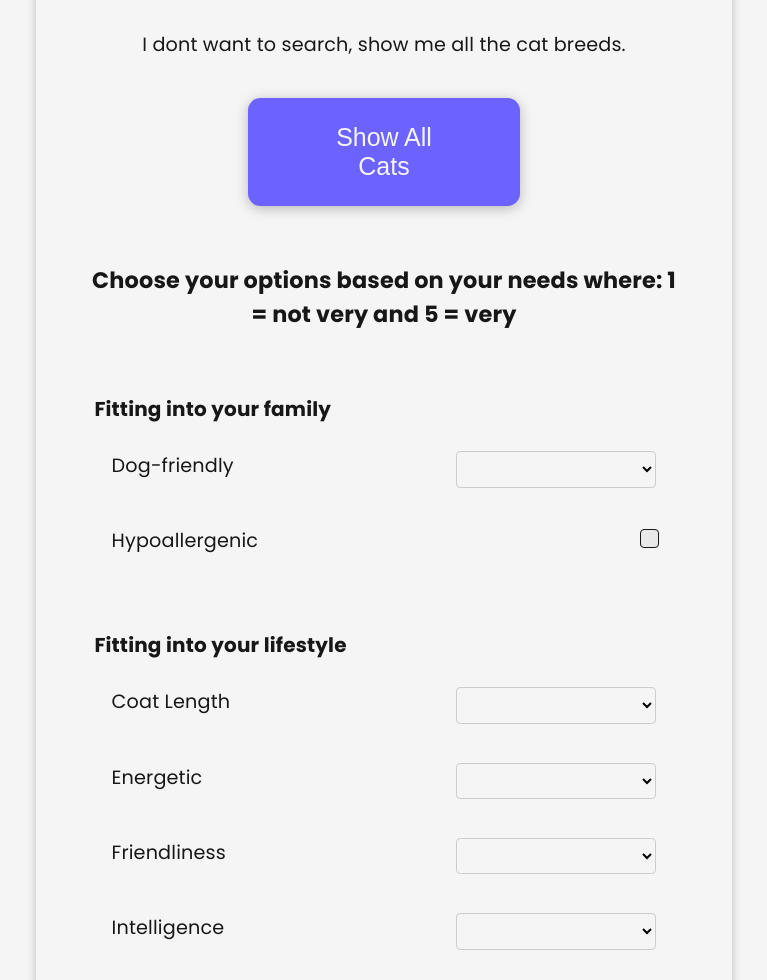
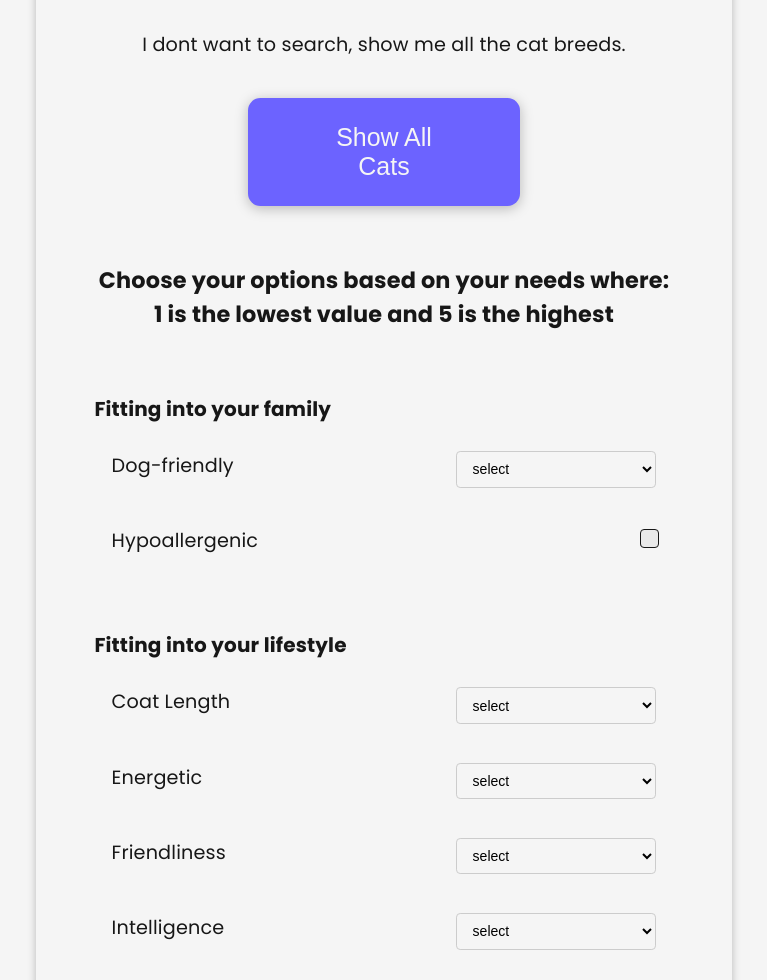
Before and after one commit to Junior-Developer-Group/cat-match, a plain HTML site: page index.html in a window 1280 px wide. Shown: the part 1399-2379 px from the top of the page, without its empty margins (256-1023 px from the left). Drawn offline with nearby package versions, Linux system fonts and the light colour scheme.

Commit message:
adding to index.html

```diff
--- a/index.html
+++ b/index.html
@@ -73,14 +73,16 @@
         </div>
       </fieldset>
       <p class="formInstructions">
-        Choose your options based on your needs where: 1 = not very and 5 = very
+        Choose your options based on your needs where:
+        <br>
+        1 is the lowest value and 5 is the highest
       </p>
       <fieldset>
         <legend>Fitting into your family</legend>
         <div>
           <label for="dogFriendly">Dog-friendly</label>
           <select id="dogFriendly" name="dogFriendly">
-            <option value="0"></option>
+            <option value="0">select</option>
             <option value="1">Not very friendly</option>
             <option value="2">Not friendly</option>
             <option value="3">Neutral</option>
@@ -98,7 +100,7 @@
         <div>
           <label for="coatLength">Coat Length</label>
           <select id="coatLength" name="coatLength">
-            <option value="0"></option>
+            <option value="0">select</option>
             <option value="1">Too short</option>
             <option value="2">Short</option>
             <option value="3">Medium</option>
@@ -110,7 +112,7 @@
         <div>
           <label for="active">Energetic</label>
           <select id="active" name="active">
-            <option value="0"></option>
+            <option value="0">select</option>
             <option value="1">Too lazy</option>
             <option value="2">Lazy</option>
             <option value="3">Normal</option>
@@ -122,7 +124,7 @@
         <div>
           <label for="friendly">Friendliness</label>
           <select id="friendly" name="friendly">
-            <option value="0"></option>
+            <option value="0">select</option>
             <option value="1">Rudest</option>
             <option value="2">Rude</option>
             <option value="3">Neutral</option>
@@ -134,7 +136,7 @@
         <div>
           <label for="intelligence">Intelligence</label>
           <select id="intelligence" name="intelligence">
-            <option value="0"></option>
+            <option value="0">select</option>
             <option value="1">Not very intelligent</option>
             <option value="2">Not intelligent</option>
             <option value="3">Neutral</option>
@@ -153,8 +155,8 @@
       </fieldset>
       <div class="submitButton">
         <button type="submit">Search</button>
-        <button type="submit">Search again</button>
       </div>
+
       <img
         class="loader"
         src="assets/images/cat-loader.gif"
```
